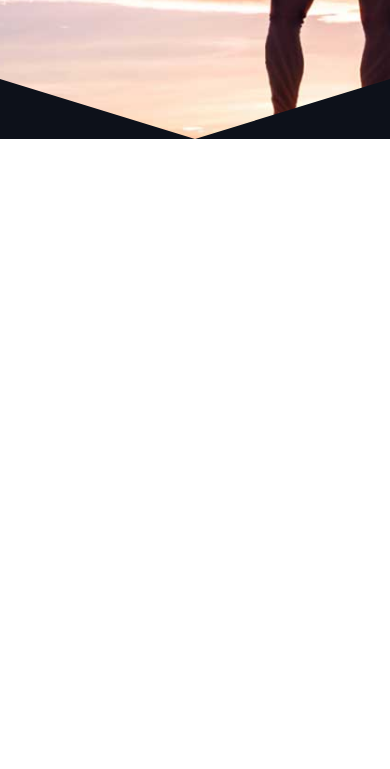
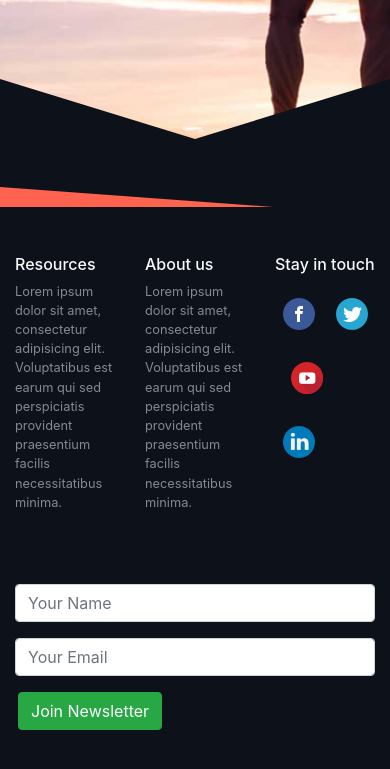
Before and after one commit to TomaszRybacki/Fitness, a plain HTML site: page index.html in a window 390 px wide. Shown: the part 4164-4933 px from the top of the page. Before the commit the page ends 4303 px from the top, so only its background shows below. Drawn offline with Linux system fonts and the light colour scheme.

Commit message:
footer added

```diff
--- a/css/custom.css
+++ b/css/custom.css
@@ -51,7 +51,7 @@ body {
 }
 
 .footer {
-  background-color: black  rgb(13, 17, 26);
+  background-color: rgb(13, 17, 26);
 }
 
 .end-banner {
@@ -85,3 +85,13 @@ body {
   border-bottom: 60px solid rgb(13, 17, 26);
   border-left: 50vw solid transparent;
 }
+
+.red-triangle-footer {
+  position: relative;
+  bottom: 0px;
+
+  max-width: 0;
+  height: 0;
+  border-bottom: 20px solid rgb(254, 99, 79);
+  border-right: 70vw solid transparent;
+}
--- a/index.html
+++ b/index.html
@@ -22,7 +22,7 @@
   <header id="header" class="fixed-top">
 
     <nav id="navbar" class="navbar navbar-expand-sm navbar-dark bg-dark transparent">
-      <a class="navbar-brand" href="#">
+      <a class="navbar-brand" href="#Start">
         <img src="images/logo.png" class="d-inline-block align-top" alt="FITNESS logo">
       </a>
       <button class="navbar-toggler" data-toggle="collapse" data-target="#navbarMenu">
@@ -30,10 +30,10 @@
       </button>
       <div class="collapse navbar-collapse" id="navbarMenu">
         <ul class="navbar-nav ml-auto">
-          <li class="nav-item text-center"><a class="nav-link" href="#">About</a></li>
-          <li class="nav-item text-center"><a class="nav-link" href="#">How It Works</a></li>
-          <li class="nav-item text-center"><a class="nav-link" href="#">Services</a></li>
-          <li class="nav-item text-center"><a class="nav-link" href="#">FAQ</a></li>
+          <li class="nav-item text-center"><a class="nav-link" href="#About">About</a></li>
+          <li class="nav-item text-center"><a class="nav-link" href="#Lifestyle">Lifestyle</a></li>
+          <li class="nav-item text-center"><a class="nav-link" href="#Video">Video</a></li>
+          <li class="nav-item text-center"><a class="nav-link" href="#Newsletter">Newsletter</a></li>
         </ul>
       </div>
     </nav>
@@ -42,7 +42,7 @@
 
   <main id="main" class="my-main">
 
-    <div class="main-banner">
+    <div class="main-banner" id="Start">
 
       <div class="container h-100">
         <div class="row h-100 align-items-end pb-4">
@@ -57,7 +57,7 @@
 
     </div>
 
-    <div class="bg-green">
+    <div class="bg-green" id="About">
 
       <div class="container-fluid py-5 px-4">
 
@@ -96,7 +96,7 @@
     </div>
 
 
-    <div class="bg-red">
+    <div class="bg-red" id="Lifestyle">
 
       <div class="container-fluid py-5 px-4">
 
@@ -160,7 +160,7 @@
     </div>
 
 
-    <div class="end-banner">
+    <div class="end-banner" id="Video">
 
       <div class="container h-100">
         <div class="row h-100 d-flex flex-column justify-content-center">
@@ -180,18 +180,53 @@
 
     </div>
 
-    <!--
-    <video id="video"></video>
-
-    <form id="form" method="post" action="https://www.freecodecamp.com/email-submit">
-      <input type="email" id="email" placeholder="Email" />
-      <input type="submit" id="submit">
-    </form>
--->
-
   </main>
 
-  <footer id="footer"></footer>
+  <footer id="Newsletter" class="footer py-5">
+
+    <div class="red-triangle-footer"></div>
+
+    <div class="container">
+      <div class="row py-5">
+        <div class="col">
+          <h4 class="text-light h6">Resources</h4>
+          <p class="small text-white-50">Lorem ipsum dolor sit amet, consectetur adipisicing elit. Voluptatibus est earum qui sed perspiciatis provident praesentium facilis necessitatibus minima.</p>
+        </div>
+
+        <div class="col">
+          <h4 class="text-light h6">About us</h4>
+          <p class="small text-white-50">Lorem ipsum dolor sit amet, consectetur adipisicing elit. Voluptatibus est earum qui sed perspiciatis provident praesentium facilis necessitatibus minima.</p>
+        </div>
+
+        <div class="col">
+          <h4 class="text-light h6">Stay in touch</h4>
+          <a class="p-2" href="#Start" title="Link to facebook"><img class="my-3" src="images/facebook.png" alt="facebook icon"><span class="sr-only">Link to facebook</span></a>
+          <a class="p-2" href="#Start" title="Link to twitter"><img class="my-3" src="images/twitter.png" alt="twitter icon"><span class="sr-only">Link to twitter</span></a>
+          <a class="p-2" href="#Start" title="Link to youtube"><img class="my-3" src="images/youtube.png" alt="youtube icon"><span class="sr-only">Link to youtube</span></a>
+          <a class="p-2" href="#Start" title="Link to linkedin"><img class="my-3" src="images/linkedin.png" alt="linkedin icon"><span class="sr-only">Link to linkedin</span></a>
+        </div>
+      </div>
+    </div>
+
+    <form class="container" id="form" method="post" action="https://www.freecodecamp.com/email-submit">
+      <div class="form-group form-row">
+
+        <div class="col-sm-3 col-md-2 py-2 offset-sm-2 offset-md-5 offset-lg-6">
+          <label class="sr-only" for="name">Your Name</label>
+          <input class="form-control" type="text" id="name" placeholder="Your Name">
+        </div>
+
+        <div class="col-sm-3 col-md-2 py-2">
+          <label class="sr-only" for="email">Your Email</label>
+          <input class="form-control" type="email" id="email" placeholder="Your Email" />
+        </div>
+
+        <button class="btn btn-success my-2 mx-2" type="submit" id="submit">Join Newsletter</button>
+
+      </div>
+    </form>
+
+  </footer>
 
   <script src="js/jquery-3.3.1.slim.min.js"></script>
   <script src="js/bootstrap.bundle.min.js"></script>
```
Also changed, not shown: images/facebook.png (added), images/linkedin.png (added), images/twitter.png (added), images/youtube.png (added).
